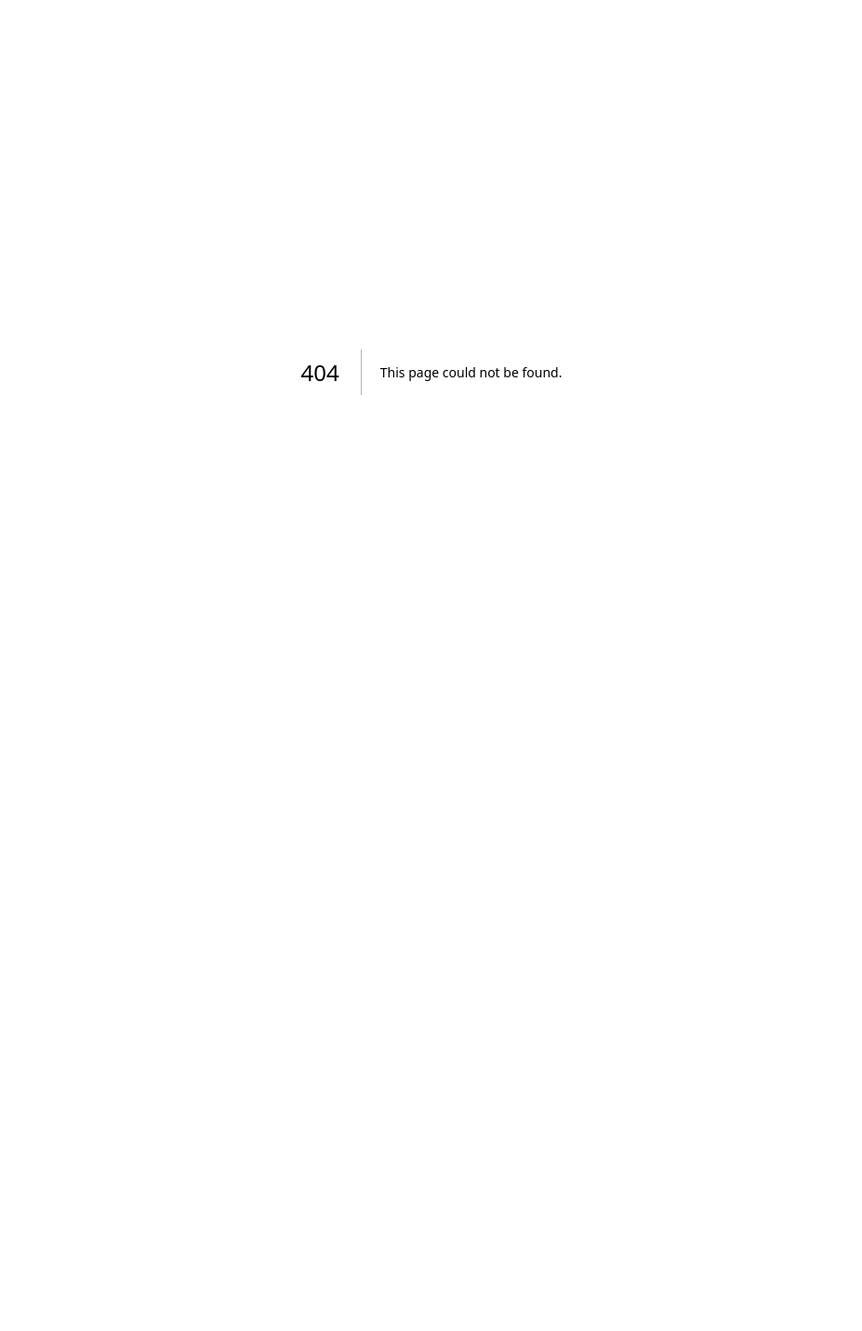
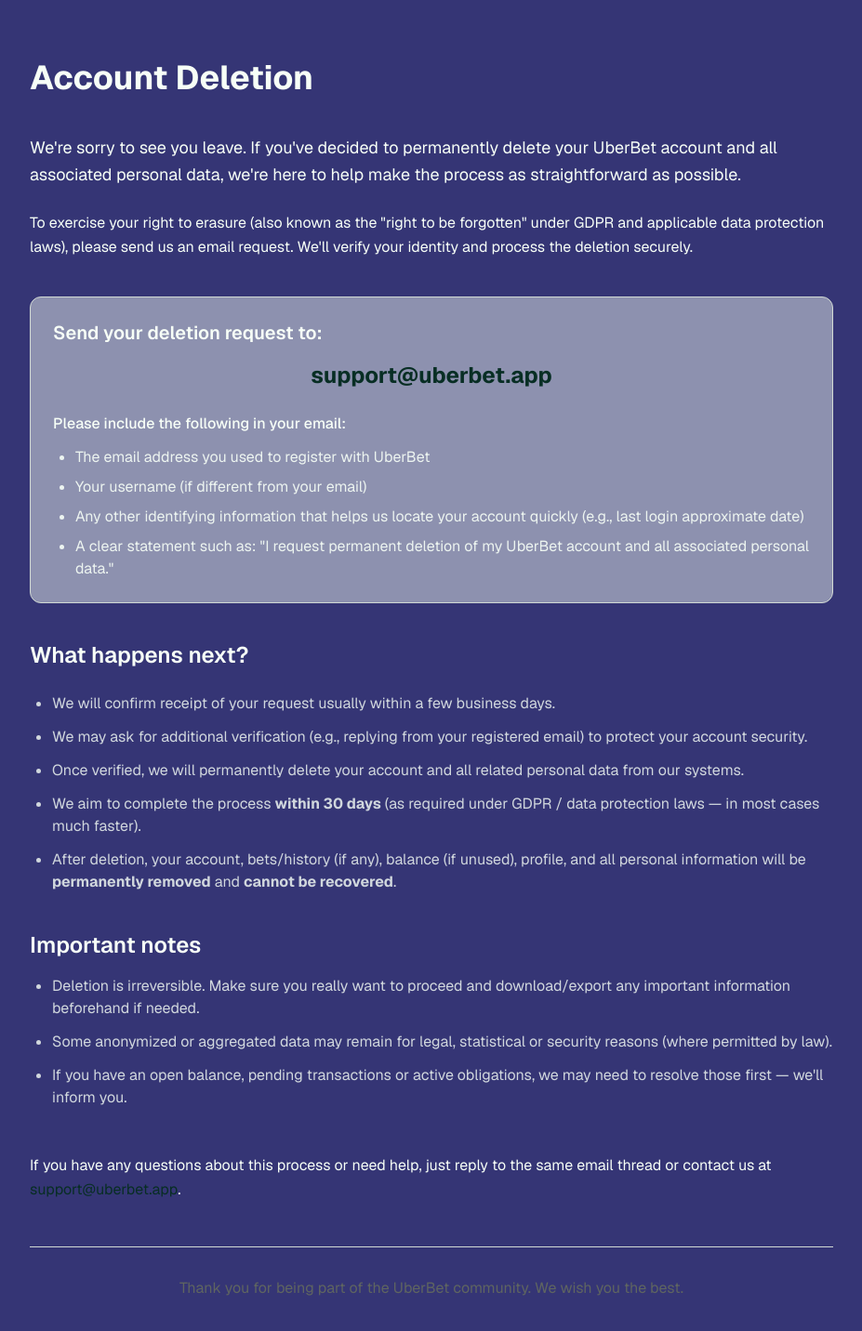
Before and after one commit to albryne10/ubet, a Next.js app: page /account-deletion in a window 1280 px wide. Before the commit this address had no page. Shown: the top 1432 px of the page at 93% size, without its empty margins (176-1103 px from the left). Before the commit the page ends 800 px from the top, so only its background shows below. Built offline with nearby package versions, Linux system fonts and the light colour scheme.

Commit message:
account deletion

```diff
--- /dev/null
+++ b/app/account-deletion/page.tsx
@@ -0,0 +1,80 @@
+export default function AccountDeletion() {
+  return (
+    <div className="min-h-screen bg-background">
+      <div className="container mx-auto px-4 py-16 max-w-4xl">
+        <div className="prose prose-slate dark:prose-invert max-w-none">
+          <h1 className="text-4xl font-bold mb-10">Account Deletion</h1>
+
+          <section className="space-y-6">
+            <p className="text-lg leading-relaxed">
+              We're sorry to see you leave. If you've decided to permanently delete your UberBet account and all associated personal data,
+              we're here to help make the process as straightforward as possible.
+            </p>
+
+            <p className="leading-relaxed">
+              To exercise your right to erasure (also known as the "right to be forgotten" under GDPR and applicable data protection laws),
+              please send us an email request. We'll verify your identity and process the deletion securely.
+            </p>
+
+            <div className="my-10 p-6 bg-muted/50 rounded-lg border border-border">
+              <p className="font-semibold text-xl mb-4 text-center md:text-left">
+                Send your deletion request to:
+              </p>
+              <p className="text-2xl font-bold text-primary text-center mb-6 break-all">
+                <a
+                  href="mailto:support@uberbet.app?subject=Account%20Deletion%20Request"
+                  className="hover:underline"
+                >
+                  support@uberbet.app
+                </a>
+              </p>
+
+              <p className="font-medium mb-3">Please include the following in your email:</p>
+              <ul className="list-disc pl-6 space-y-2 text-foreground/90">
+                <li>The email address you used to register with UberBet</li>
+                <li>Your username (if different from your email)</li>
+                <li>Any other identifying information that helps us locate your account quickly (e.g., last login approximate date)</li>
+                <li>A clear statement such as: "I request permanent deletion of my UberBet account and all associated personal data."</li>
+              </ul>
+            </div>
+
+            <div className="space-y-6">
+              <h2 className="text-2xl font-semibold">What happens next?</h2>
+              <ul className="list-disc pl-6 space-y-3 text-foreground/80">
+                <li>We will confirm receipt of your request usually within a few business days.</li>
+                <li>We may ask for additional verification (e.g., replying from your registered email) to protect your account security.</li>
+                <li>Once verified, we will permanently delete your account and all related personal data from our systems.</li>
+                <li>
+                  We aim to complete the process <strong>within 30 days</strong> (as required under GDPR / data protection laws — in most cases much faster).
+                </li>
+                <li>
+                  After deletion, your account, bets/history (if any), balance (if unused), profile, and all personal information will be <strong>permanently removed</strong> and <strong>cannot be recovered</strong>.
+                </li>
+              </ul>
+            </div>
+
+            <div className="space-y-4 mt-10">
+              <h2 className="text-2xl font-semibold">Important notes</h2>
+              <ul className="list-disc pl-6 space-y-3 text-foreground/80">
+                <li>Deletion is irreversible. Make sure you really want to proceed and download/export any important information beforehand if needed.</li>
+                <li>Some anonymized or aggregated data may remain for legal, statistical or security reasons (where permitted by law).</li>
+                <li>If you have an open balance, pending transactions or active obligations, we may need to resolve those first — we'll inform you.</li>
+              </ul>
+            </div>
+
+            <p className="leading-relaxed mt-12 text-center md:text-left">
+              If you have any questions about this process or need help, just reply to the same email thread or contact us at{" "}
+              <a href="mailto:support@uberbet.app" className="text-primary hover:underline">
+                support@uberbet.app
+              </a>.
+            </p>
+
+            <p className="text-center text-muted-foreground mt-12 pt-8 border-t">
+              Thank you for being part of the UberBet community. We wish you the best.
+            </p>
+          </section>
+        </div>
+      </div>
+    </div>
+  );
+}
```
